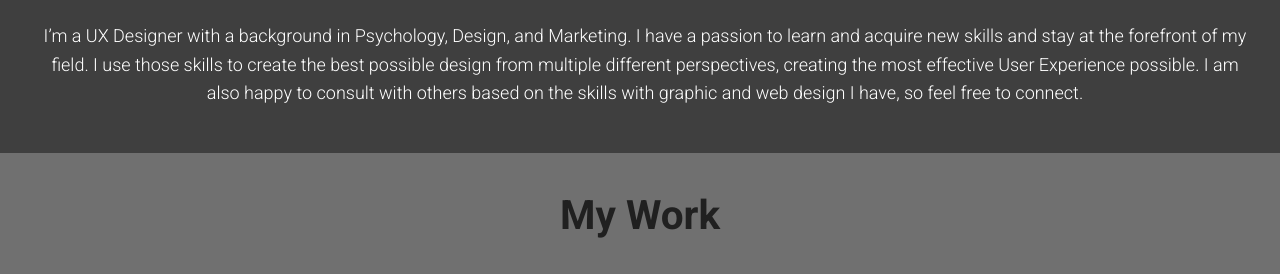
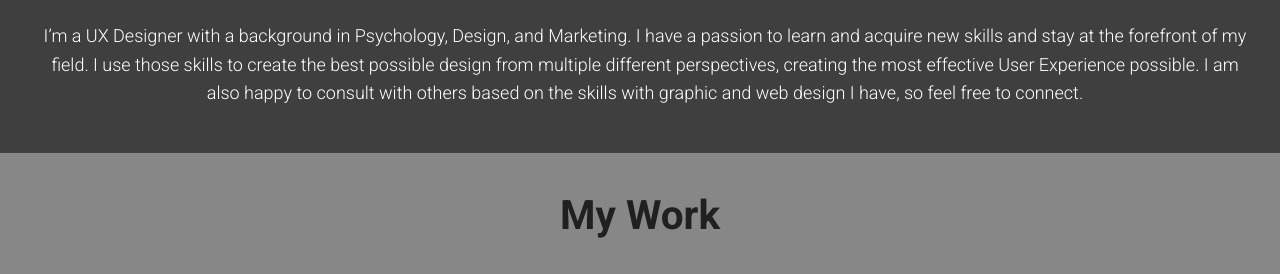
Before and after one commit to pojo21/Portfolio-Site, a plain HTML site: page index.html in a window 1280 px wide. Shown: the part 525-799 px from the top of the page. Drawn offline with nearby package versions, Linux system fonts and the light colour scheme.

Commit message:
Color accessibility changes

```diff
--- a/style.css
+++ b/style.css
@@ -15,7 +15,7 @@ main {
 }
 
 body {
-  background-color: #707070;
+  background-color: #878787;
   font-family: 'Roboto', sans-serif;
   font-size: 16px;
   font-weight: 300;
```
